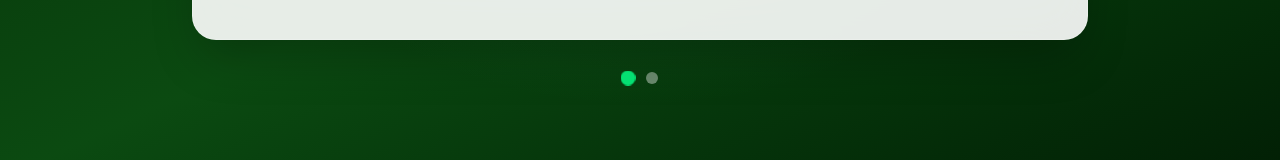
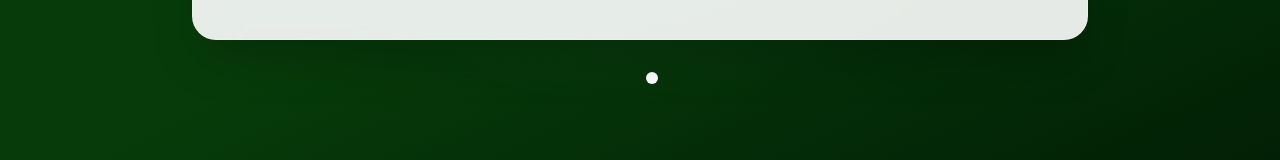
Before and after one commit to BenjaminKing0520/Hakeem-Art-Academy, a React (Vite) app: page / in a window 1280 px wide. Shown: the part 2555-2715 px from the top of the page. Built offline with nearby package versions, Linux system fonts and the light colour scheme.

Commit message:
your message

```diff
--- a/src/components/StudentsFeedback/StudentFeedback.jsx
+++ b/src/components/StudentsFeedback/StudentFeedback.jsx
@@ -31,7 +31,7 @@ export default function StudentFeedback() {
   }, []);
 
   return (
-    <section className="relative py-24 px-4 bg-gradient-to-br from-[#062e08] via-[#0b4a11] to-[#021f05] overflow-hidden">
+    <section className="relative py-24 px-4 bg-gradient-to-br from-[#073C0A] via-[#073C0A] to-[#021f05] overflow-hidden">
       {/* Background glow */}
       <div className="absolute inset-0 bg-[radial-gradient(circle_at_top,rgba(74,222,128,0.25),transparent_60%)]" />
 
@@ -96,9 +96,7 @@ export default function StudentFeedback() {
                 key={i}
                 onClick={() => setIndex(i)}
                 className={`w-3 h-3 rounded-full transition-all duration-300 ${
-                  index === i
-                    ? "bg-green-400 scale-125"
-                    : "bg-white/40 hover:bg-white/70"
+                  index === i ? "bg-#073C0A scale-125" : "bg-white"
                 }`}
               />
             ))}
```
